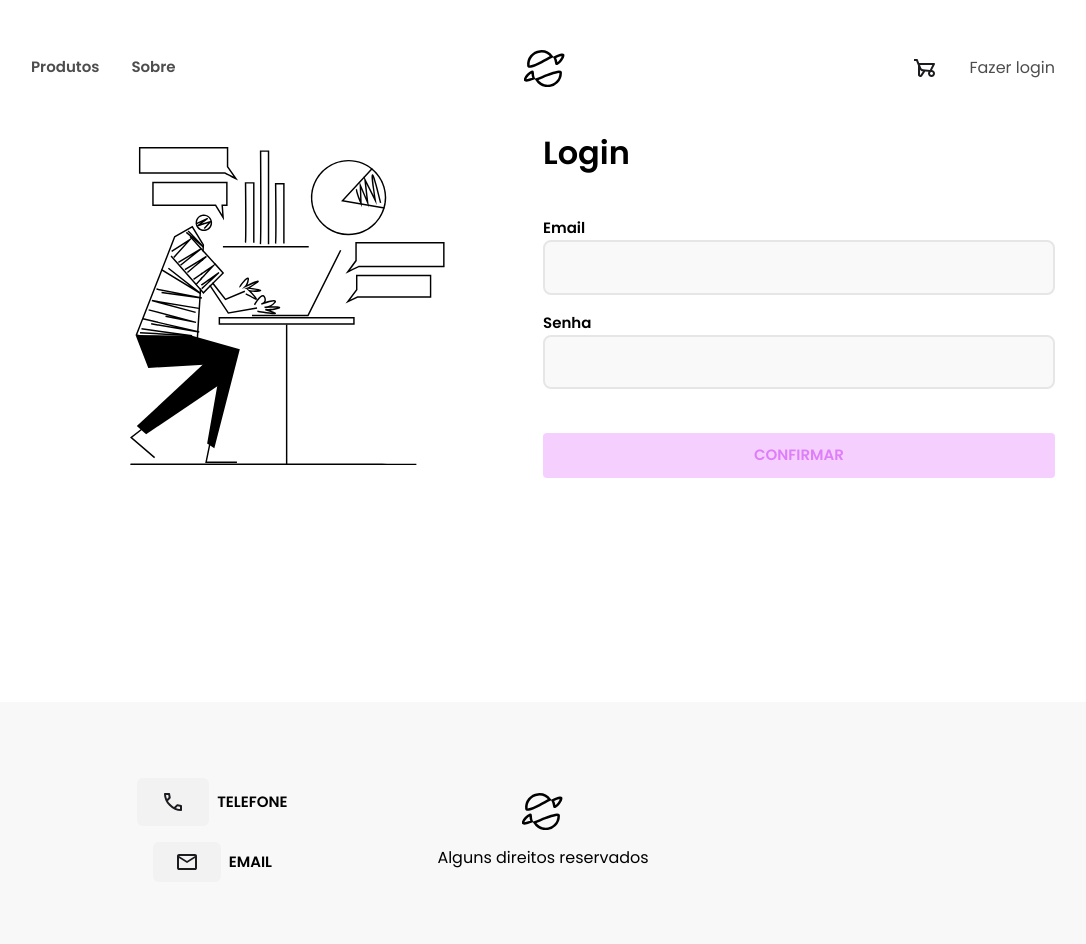
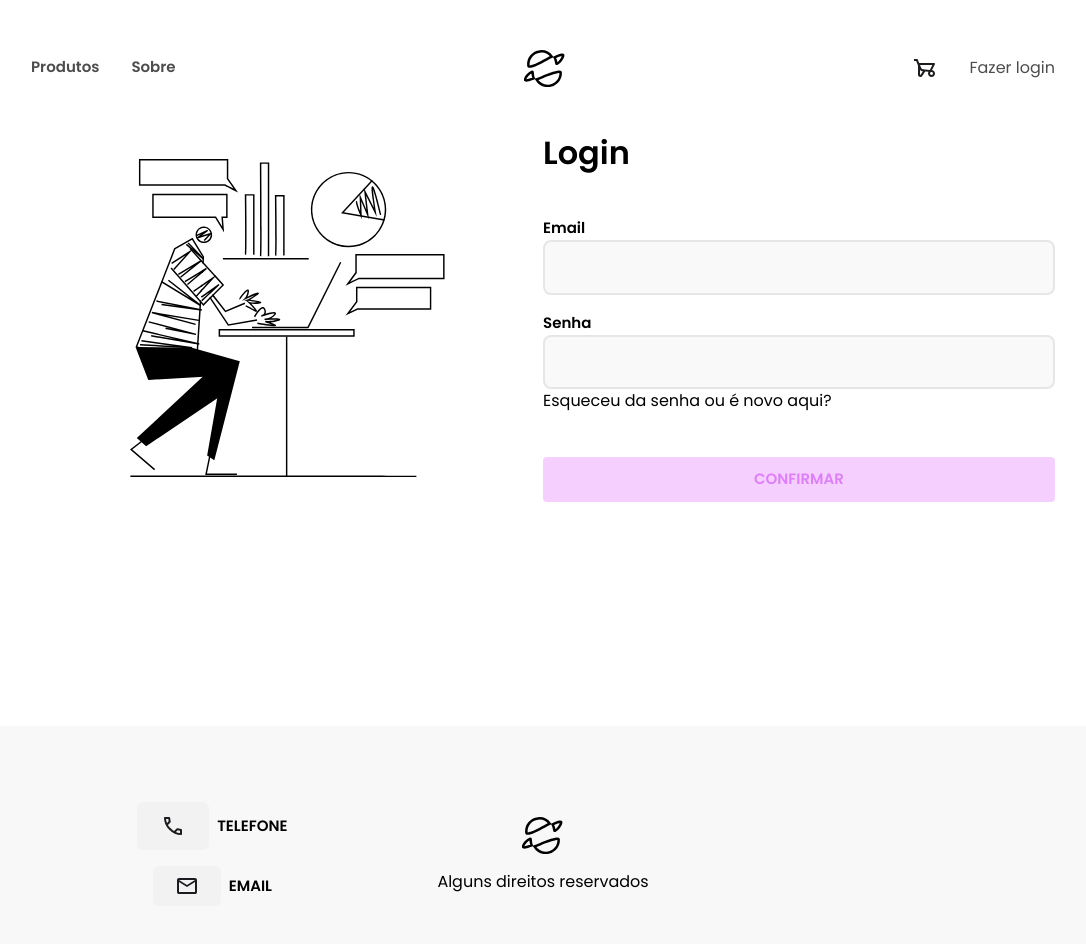
Before and after one commit to ryanNS3/E-commerce-AAPM, a React (Vite) app: page /login in a window 1280 px wide. Shown: the top 944 px of the page, without its empty margins (97-1183 px from the left). Built offline with nearby package versions, Linux system fonts and the light colour scheme; no server answers.

Commit message:
fix/arrumando links

```diff
--- a/src/pages/login.jsx
+++ b/src/pages/login.jsx
@@ -6,6 +6,7 @@ import { InputText } from '../components/inputs/inputText'
 import { Label } from '../components/label/index'
 import { emailSchema, passwordSchema } from '../utils/zodValidate'
 import { UserGlobal } from '../Contexts/userContext'
+import { Link } from 'react-router-dom'
 
 export function Login() {
   const { mutateUserLogin } = React.useContext(UserGlobal)
@@ -123,6 +124,9 @@ export function Login() {
               id="passwordLogin"
               error={errorValidate.password}
             />
+            <Link to={'/restaurarSenha'}>
+              Esqueceu da senha ou é novo aqui?
+            </Link>
           </div>
         </div>
         <PrimaryButton disabled={isActiveButton} text="Confirmar" />
```
